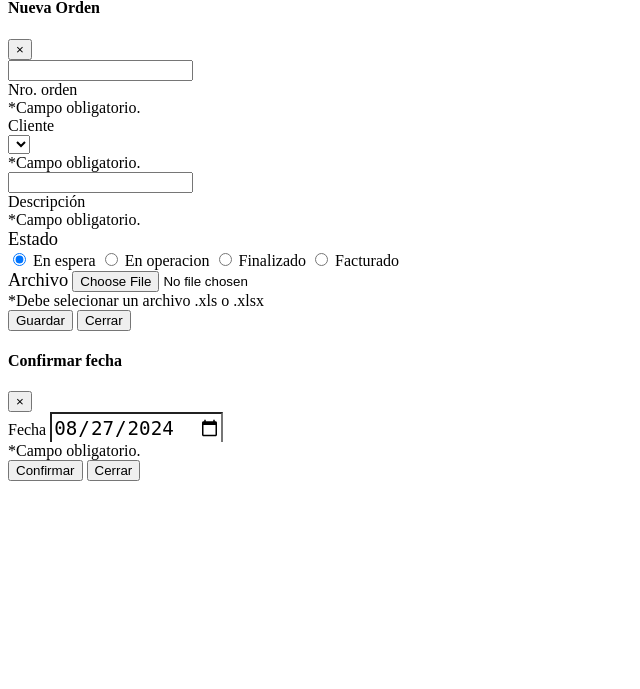
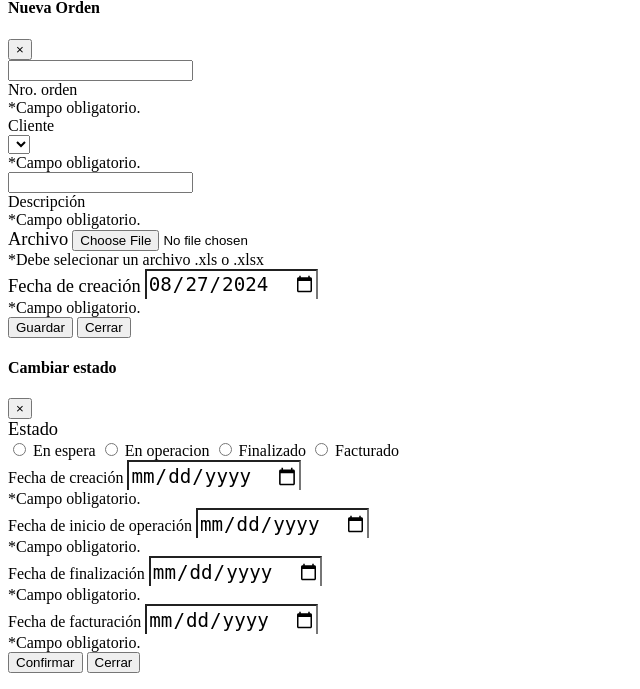
Before and after one commit to Jhonlz09/aistermcon, a PHP site: page /views/orden.php in a window 1280 px wide. Shown: the part 246-935 px from the top of the page, without its empty margins (0-640 px from the left). Before the commit the page ends 727 px from the top, so only its background shows below. Run offline with PHP 8.4, Linux system fonts and the light colour scheme; the visitor is signed in with stand-in values (Sample User, id 1); lists and menus that the app fills with data are empty.

Commit message:
Modulo de orden cambios en el ordenamiento

```diff
--- a/EXCEL/xls_informe_orden.php
+++ b/EXCEL/xls_informe_orden.php
@@ -195,11 +195,10 @@ $sheet->getStyle('F8')->getAlignment()->setWrapText(true); // Add this line to a
 $sheet->getStyle('F8:F10')->getBorders()->getAllBorders()->setBorderStyle(Border::BORDER_THICK);
 $sheet->getStyle('F8')->getFill()->setFillType(Fill::FILL_SOLID)->getStartColor()->setARGB('FEA767');
 
-
 // Set the cell A11
 $row = 11; // Starting row for data
 
-foreach ($data_resumen as $resumen) {
+foreach ($data_resumen as $res) {
     $sheet->setCellValue('A' . $row, $res['codigo']);
     $sheet->setCellValue('B' . $row, $res['descripcion']);
     $sheet->setCellValue('C' . $row, $res['unidad']);
--- a/models/inicio.modelo.php
+++ b/models/inicio.modelo.php
@@ -8,7 +8,7 @@ class ModeloInicio
     {
         try {
             $l = Conexion::ConexionDB()->prepare("SELECT
-            COALESCE((SELECT COUNT(*) FROM tblinventario WHERE estado=true), 0) AS pro,
+            COALESCE((SELECT COUNT(*) FROM tblinventario WHERE estado=true AND fabricado=false), 0) AS pro,
             COALESCE((SELECT COUNT(*) FROM tblfactura f WHERE EXTRACT(YEAR FROM f.fecha) = :anio), 0) AS com,
             COUNT(*) AS mov,
             COALESCE((SELECT COUNT(*) FROM tblorden o WHERE o.estado=true AND EXTRACT(YEAR FROM o.fecha) = :anio AND o.estado_obra=1), 0) AS ope
--- a/utils/plantilla.php
+++ b/utils/plantilla.php
@@ -1579,7 +1579,7 @@
                         audio.onended = function() {
                             if (barras) {
                                 inputBarras.disabled = false;
-                                // inputBarras.focus();
+                                inputBarras.focus();
                             }
                             $(inputBarras).val("");
                         };
@@ -1619,7 +1619,7 @@
                         audio.onended = function() {
                             if (barras) {
                                 inputBarras.disabled = false;
-                                // inputBarras.focus();
+                                inputBarras.focus();
                             }
                             $(inputBarras).val("");
                         };
--- a/views/inventario.php
+++ b/views/inventario.php
@@ -39,8 +39,6 @@
                                             </label>
                                         </div>
                                     </h3>
-
-
                                     <!-- <label class="switch-2">
                                         <input class="switch__input" type="checkbox" name="1" value="1" onkeydown="toggleWithEnter(event, this)"> -->
                                     <!-- <svg class="switch__check" viewBox="0 0 16 16" width="16px" height="16px">
@@ -127,7 +125,7 @@
                                 </div>
                                 <div class="col-sm-6">
                                     <div class="input-data s1">
-                                        <input type="text" id="stock" maxlength="10" inputmode="numeric" autocomplete="off" class="input-nuevo" onpaste="validarPegado(this, event)" onkeydown="validarTecla(event,this)" oninput="validarNumber(this,/[^0-9]/g)" required>
+                                        <input type="text" id="stock" maxlength="10" inputmode="numeric" autocomplete="off" class="input-nuevo" onpaste="validarPegado(this, event)" onkeydown="validarTecla(event,this)" oninput="validarNumber(this,/[^0-9.]/g)" required>
                                         <label class="label"><i class="fa-solid fa-boxes-stacked"></i> Cantidad</label>
                                         <div class="invalid-feedback">*Campo obligatorio.</div>
                                     </div>
--- a/views/orden.php
+++ b/views/orden.php
@@ -121,30 +121,22 @@
                                         <div class="invalid-feedback">*Campo obligatorio.</div>
                                     </div>
                                 </div>
-                                <div class="col-md-12 mb-4">
-                                    <label class="combo" style="font-size: 1.15rem;"><i class="fa-solid fa-chart-candlestick"></i></i> Estado</label>
-                                    <div class="btn-group btn-group-toggle" data-toggle="buttons">
-                                        <label style="border-left-width: 1px;" class="btn txt-ellipsis">
-                                            <input type="radio" value="0" name="options" id="option_a1" autocomplete="off" checked> <i class="fas fa-clock"></i> En espera
-                                        </label>
-                                        <label for="option_a2" class="btn txt-ellipsis">
-                                            <input type="radio" value="1" name="options" id="option_a2" autocomplete="off"><i class="fas fa-person-digging"></i> En operacion
-                                        </label>
-                                        <label for="option_a3" class="btn txt-ellipsis">
-                                            <input type="radio" value="2" name="options" id="option_a3" autocomplete="off"> <i class="fas fa-check-to-slot"></i> Finalizado
-                                        </label>
-                                        <label for="option_a4" style="border-right-width: 1px;" class="btn txt-ellipsis">
-                                            <input type="radio" value="3" name="options" id="option_a4" autocomplete="off"> <i class="fa-solid fa-money-check-dollar"></i> Facturado
-                                        </label>
-                                    </div>
-                                </div>
-                                <div class="col-md-12 mb-2">
+                            </div>
+
+                            <div class="row">
+                                <div class="col mb-2">
                                     <label class="combo" style="font-size: 1.15rem;"><i class="fa-solid fa-file-pdf"></i> Archivo</label>
                                     <input type="file" name="fileOrden" id="fileOrden" class="form-control" accept=".pdf">
                                     <div class="ten no-margin">*Debe selecionar un archivo .xls o .xlsx</div>
                                 </div>
+                                <div class="col-md-6 mb-2" id="div_fecha_new">
+                                    <label class="combo" style="line-height:1.2;font-size: 1.15rem;" for="fecha_">
+                                        <i class="fas fa-calendar"></i> Fecha de creación</label>
+                                    <input id="fecha_new" type="date" autocomplete="off" value="<?php echo date('Y-m-d'); ?>" style="height:30px;font-size:1.2rem;border-bottom: 2px solid var(--select-border-bottom);" class="form-control form-control-sm" required>
+                                    <div class="invalid-feedback">*Campo obligatorio.</div>
+                                </div>
+                            </div>
 
-                            </div>
                         </div>
                     </div>
                 </div>
@@ -161,29 +153,64 @@
 
 <!-- Modal Date-->
 <div class="modal fade" id="modal-date">
-    <div class="modal-dialog modal-sm">
+    <div class="modal-dialog modal-lg">
         <div class="modal-content">
-            <div class="modal-header bg-gradient-green">
-                <h4 class="modal-title title-nuevo"><i class="fas fa-calendar-check"></i> Confirmar fecha</h4>
+            <div class="modal-header bg-gradient-light">
+                <h4 class="modal-title title-nuevo"><i class="fas fa-calendar-check"></i> Cambiar estado</h4>
                 <button type="button" class="close" data-dismiss="modal" aria-label="Close">
                     <span aria-hidden="true">&times;</span>
                 </button>
             </div>
             <form id="formDate" class="needs-validation" autocomplete="off" novalidate>
                 <div class="modal-body">
-                    <div id="" class="col-sm-4">
+                    <div class="col-md-12 mb-4">
+                        <label class="combo" style="font-size: 1.15rem;"><i class="fa-solid fa-chart-candlestick"></i></i> Estado</label>
+                        <div class="btn-group btn-group-toggle" data-toggle="buttons">
+                            <label style="border-left-width: 1px;" class="btn txt-ellipsis">
+                                <input type="radio" value="0" name="options" id="option_a1" autocomplete="off"> <i class="fas fa-clock"></i> En espera
+                            </label>
+                            <label for="option_a2" class="btn txt-ellipsis">
+                                <input type="radio" value="1" name="options" id="option_a2" autocomplete="off"><i class="fas fa-person-digging"></i> En operacion
+                            </label>
+                            <label for="option_a3" class="btn txt-ellipsis">
+                                <input type="radio" value="2" name="options" id="option_a3" autocomplete="off"> <i class="fas fa-check-to-slot"></i> Finalizado
+                            </label>
+                            <label for="option_a4" style="border-right-width: 1px;" class="btn txt-ellipsis">
+                                <input type="radio" value="3" name="options" id="option_a4" autocomplete="off"> <i class="fa-solid fa-money-check-dollar"></i> Facturado
+                            </label>
+                        </div>
+                    </div>
+                    <div class="col-md-12">
                         <input type="hidden" id="inp_estado" value="">
                         <input type="hidden" id="id_orden_" value="">
-                        <div class="form-group mb-0">
+                        <div id="div_fecha_cre" class="form-group mb-2">
                             <label class="col-form-label combo" for="fecha">
-                                <i class="fas fa-calendar"></i> Fecha</label>
-                            <input id="fecha_estado" type="date" autocomplete="off" value="<?php echo date('Y-m-d'); ?>" style="height:30px;font-size:1.2rem;border-bottom: 2px solid var(--select-border-bottom);" class="form-control form-control-sm" required>
+                                <i class="fas fa-calendar"></i> Fecha de creación</label>
+                            <input id="fecha_cre" type="date" autocomplete="off" value="" style="height:30px;font-size:1.2rem;border-bottom: 2px solid var(--select-border-bottom);" class="form-control form-control-sm" required>
+                            <div class="invalid-feedback">*Campo obligatorio.</div>
+                        </div>
+                        <div id="div_fecha_ini" class="form-group mb-2">
+                            <label class="col-form-label combo" for="fecha">
+                                <i class="fas fa-calendar"></i> Fecha de inicio de operación</label>
+                            <input id="fecha_ini" type="date" autocomplete="off" value="" style="height:30px;font-size:1.2rem;border-bottom: 2px solid var(--select-border-bottom);" class="form-control form-control-sm" required>
+                            <div class="invalid-feedback">*Campo obligatorio.</div>
+                        </div>
+                        <div id="div_fecha_fin" class="form-group mb-2">
+                            <label class="col-form-label combo" for="fecha">
+                                <i class="fas fa-calendar"></i> Fecha de finalización</label>
+                            <input id="fecha_fin" type="date" autocomplete="off" value="" style="height:30px;font-size:1.2rem;border-bottom: 2px solid var(--select-border-bottom);" class="form-control form-control-sm" required>
+                            <div class="invalid-feedback">*Campo obligatorio.</div>
+                        </div>
+                        <div id="div_fecha_fac" class="form-group mb-2">
+                            <label class="col-form-label combo" for="fecha">
+                                <i class="fas fa-calendar"></i> Fecha de facturación</label>
+                            <input id="fecha_fac" type="date" autocomplete="off" value="" style="height:30px;font-size:1.2rem;border-bottom: 2px solid var(--select-border-bottom);" class="form-control form-control-sm" required>
                             <div class="invalid-feedback">*Campo obligatorio.</div>
                         </div>
                     </div>
                 </div>
                 <div class="modal-footer justify-content-between">
-                    <button type="submit" id="btnConfirmar" class="btn bg-gradient-green"><i class="fas fa-circle-check"></i><span class="button-text"> Confirmar</span></button>
+                    <button type="submit" id="btnConfirmar" class="btn bg-gradient-light"><i class="fas fa-circle-check"></i><span class="button-text"> Confirmar</span></button>
                     <button type="button" class="btn btn-primary" data-dismiss="modal"><i class="fas fa-right-from-bracket"></i> Cerrar</button>
                 </div>
             </form>
@@ -208,12 +235,13 @@
         "responsive": true,
         "dom": '<"row"<"col-sm-6 select-filter"><"col-sm-6"p>>t',
         "lengthChange": false,
-        "ordering": false,
+        "ordering": true,
         "autoWidth": false,
         columnDefs: [{
+                // "orderable": false,
                 targets: 0,
-                data: "acciones",
-                className: "text-center",
+                data: null,
+                // className: "text-center",
                 render: function(data, type, row, meta) {
                     if (type === 'display') {
                         return meta.row + 1; // Devuelve el número de fila + 1
@@ -222,8 +250,25 @@
                 }
             },
             {
+                targets: 1,
+                "orderable": true,
+            },
+            {
+                targets: 2,
+                "orderable": false,
+            },
+            {
+                targets: 3,
+                "orderable": false,
+            },
+            {
+                targets: 3,
+                "orderable": false,
+            },
+            {
                 targets: 4,
                 className: "text-center",
+                "orderable": false,
                 render: function(data, type, row, full, meta) {
                     let estado = row.estado_obra;
                     let fecha_cre = row.fecha;
@@ -250,6 +295,7 @@
             },
             {
                 targets: 5,
+                "orderable": false,
                 data: "acciones",
                 visible: mostrarCol ? true : false,
                 render: function(data, type, row, full, meta) {
@@ -265,13 +311,13 @@
                     let ruta = row.ruta;
                     let clase = estadoClases[estado];
                     // let btnEstado = estado === '0' ? '' : 'btnEstado';
-                    let data_modal = estado == '3' ? '' : "data-target='#modal-date' data-toggle='modal'"
+                    // let data_modal = estado == '3' ? '' : ""
                     return (
                         "<center style='white-space: nowrap;'>" +
                         (editar ?
                             " <button type='button' class='btn bg-gradient-warning btnEditar' data-target='#modal' data-toggle='modal'  title='Editar'>" +
                             " <i class='fa-solid fa-pencil'></i>" : "") +
-                        "</button> <button type='button' class='btn bg-gradient-" + clase + " btnEstado' " + data_modal + "   title='Estado'>" +
+                        "</button> <button type='button' class='btn bg-gradient-" + clase + " btnEstado' data-target='#modal-date' data-toggle='modal'   title='Estado'>" +
                         " <i class='fas fa-shuffle'></i>" +
                         "</button>" +
                         (eliminar ?
@@ -279,10 +325,10 @@
                             " <i class='fa fa-trash'></i>" +
                             "</button>" : "") +
                         (ruta !== '' ?
-                            " <a href='/aistermcon/utils/download.php?file=" + encodeURIComponent(ruta) + "' target='_blank' style='font-size:1.4rem;padding:3px 8px' class='btn btnDescargar' title='Descargar'>" +
+                            " <a href='/aistermcon/utils/download.php?file=" + encodeURIComponent(ruta) + "' target='_blank' style='font-size:1.4rem;padding:3px 4px' class='btn btnDescargar' title='Descargar'>" +
                             " <i class='fas fa-file-pdf'></i>" +
                             "</a>" :
-                            " <span style='font-size:1.4rem;padding:3px 8px;cursor:not-allowed; color:darkgrey' class='btn' >" +
+                            " <span style='font-size:1.4rem;padding:3px 4px;cursor:not-allowed; color:darkgrey' class='btn' >" +
                             " <i class='fas fa-file-slash'></i>" +
                             "</span>") +
                         " </center>"
@@ -340,15 +386,20 @@
 
         const inp_estado = document.getElementById('inp_estado'),
             id_orden_ = document.getElementById('id_orden_'),
-            fecha_estado = document.getElementById('fecha_estado'),
+            fecha_new = document.getElementById('fecha_new'),
             btnConfirmar = document.getElementById('btnConfirmar');
 
         // const fechas_estados = document.getElementById('fechas_estados'),
-        // const fecha_cre = document.getElementById('fecha_cre'),
-        //     fecha_ini = document.getElementById('fecha_ini'),
-        //     fecha_fin = document.getElementById('fecha_fin'),
-        //     fecha_fac = document.getElementById('fecha_fac');
+        const fecha_cre = document.getElementById('fecha_cre'),
+            fecha_ini = document.getElementById('fecha_ini'),
+            fecha_fin = document.getElementById('fecha_fin'),
+            fecha_fac = document.getElementById('fecha_fac');
 
+        const div_fecha_new = document.getElementById('div_fecha_new')
+            div_fecha_cre = document.getElementById('div_fecha_cre'),
+            div_fecha_ini = document.getElementById('div_fecha_ini'),
+            div_fecha_fin = document.getElementById('div_fecha_fin'),
+            div_fecha_fac = document.getElementById('div_fecha_fac');
 
         const id = document.getElementById('id'),
             nombre = document.getElementById('nombre'),
@@ -410,15 +461,36 @@
             estilosSelect2(this, 'lblCO')
         });
 
+
+
+        radios.forEach(radio => {
+            radio.addEventListener('change', function() {
+                let estado = {
+                    0: div_fecha_cre,
+                    1: div_fecha_ini,
+                    2: div_fecha_fin,
+                    3: div_fecha_fac
+                };
+
+                estado[this.value].style.display = '';
+
+                Object.values(estado).forEach((e, i) => {
+                    if (i != this.value) {
+                        e.style.display = 'none';
+                    }
+                });
+            });
+        });
+
         if (btnNuevo) {
             btnNuevo.addEventListener('click', () => {
                 accion = 1;
-                radios[0].click();
-                // fechas_estados.style.display = 'none';
+                div_fecha_new.style.display = '';
                 cambiarModal(span, ' Nueva Orden', icon, 'fa-ticket', elements, 'bg-gradient-blue', 'bg-gradient-green', modal, 'modal-new', 'modal-change')
                 select.forEach(function(s) {
                     s.classList.remove('select2-warning');
                     s.classList.add('select2-success');
+
                 });
                 form.reset();
                 form.classList.remove('was-validated');
@@ -453,12 +525,12 @@
             let row = obtenerFila(this, tabla);
             accion = 2;
             // fechas_estados.style.display = '';
+            div_fecha_new.style.display = 'none';
             cambiarModal(span, ' Editar Orden', icon, 'fa-pen-to-square', elements, 'bg-gradient-green', 'bg-gradient-blue', modal, 'modal-change', 'modal-new')
             id.value = row["id"];
             nombre.value = row["descripcion"];
             // fecha_cre.value = convertirFecha(row["fecha"]);
             orden_nro.value = row["nombre"];
-            radios[row["estado_obra"]].click();
             fileInput.value = '';
 
             setChange(cboClienteOrden, row["id_cliente"]);
@@ -469,46 +541,59 @@
         $('#tblOrden tbody').on('click', '.btnEstado', function() {
             let row = obtenerFila(this, tabla);
             accion = 5;
-            const estados = {
-                0: 1,
-                1: 2,
-                2: 3,
-                3: 0
-            };
-            const estado = estados[row["estado_obra"]];
-            if (estado === 0) {
-                let src = new FormData();
-                src.append('accion', accion);
-                src.append('id', row["id"]);
-                src.append('estado', estado);
-                src.append('fecha', convertirFecha(row["fecha"]));
-                confirmarAccion(src, 'orden', tabla, '', function(r) {
-                    if (r) {
+            // const estados = {
+            //     0: 1,
+            //     1: 2,
+            //     2: 3,
+            //     3: 0
+            // };
 
-                    }
-                }, 800);
-            } else {
-                inp_estado.value = estado;
-                id_orden_.value = row["id"];
-            }
+
+            id_orden_.value = row["id"];
+            radios[row["estado_obra"]].click();
+            fecha_cre.value = convertirFecha(row["fecha"]);
+            fecha_ini.value = convertirFecha(row["fecha_ini"]);
+            fecha_fin.value = convertirFecha(row["fecha_fin"]);
+            fecha_fac.value = convertirFecha(row["fecha_fac"]);
+
+            // const estado = estados[row["estado_obra"]];
+
+            // if (estado === 0) {
+            //     let src = new FormData();
+            //     src.append('accion', accion);
+            //     src.append('id', row["id"]);
+            //     src.append('estado', estado);
+            //     src.append('fecha', convertirFecha(row["fecha"]));
+            //     confirmarAccion(src, 'orden', tabla, '', function(r) {
+            //         if (r) {
+
+            //         }
+            //     }, 800);
+            // } else {
+            //     inp_estado.value = estado;
+            //     id_orden_.value = row["id"];
+            // }
         });
 
-        $(modal).on("shown.bs.modal", () => {
-            nombre.focus();
-        });
+        // $(modal).on("shown.bs.modal", () => {
+        //     nombre.focus();
+        // });
 
         formDate.addEventListener("submit", function(e) {
             e.preventDefault();
+            let estado_obra = radios[0].checked ? 0 : radios[1].checked ? 1 : radios[2].checked ? 2 : 3;
+            const fecha_estado = estado_obra === 0 ? fecha_cre : estado_obra === 1 ? fecha_ini : estado_obra === 2 ? fecha_fin : fecha_fac;
 
-            if (!this.checkValidity()) {
+            if (!fecha_estado.checkValidity()) {
                 this.classList.add('was-validated');
                 return;
             }
+
             // const estado = !(row["obra_estado"]);
             let src = new FormData();
             src.append('accion', accion);
             src.append('id', id_orden_.value);
-            src.append('estado', inp_estado.value);
+            src.append('estado', estado_obra);
             src.append('fecha', fecha_estado.value);
             confirmarAccion(src, 'orden', tabla, modal_date, function(r) {
                 if (r) {
@@ -568,17 +653,18 @@
             const nom = nombre.value.trim().toUpperCase(),
                 ord = orden_nro.value,
                 id_cli = cboClienteOrden.value,
-                cli_name = cboClienteOrden.selectedIndex > 0 ? cboClienteOrden.options[cboClienteOrden.selectedIndex].text : '';
+                cli_name = cboClienteOrden.selectedIndex > 0 ? cboClienteOrden.options[cboClienteOrden.selectedIndex].text : '',
+                fecha_act = fecha_new.value;
 
 
             id_e = id.value;
-            let selectedEstado;
+            // let selectedEstado;
 
-            radios.forEach(radio => {
-                if (radio.checked) {
-                    selectedEstado = radio.value;
-                }
-            });
+            // radios.forEach(radio => {
+            //     if (radio.checked) {
+            //         selectedEstado = radio.value;
+            //     }
+            // });
 
             let datos = new FormData();
             datos.append('id', id_e);
@@ -586,7 +672,8 @@
             datos.append('id_cliente', id_cli);
             datos.append('orden', ord);
             datos.append('cliente', cli_name)
-            datos.append('estado', selectedEstado);
+            datos.append('fecha', fecha_act);
+            // datos.append('estado', selectedEstado);
             datos.append('accion', accion);
 
             return datos;
```
Also changed, not shown: assets/css/estilos.css (+16 -2 lines), controllers/orden.controlador.php (+5 -4 lines), models/orden.modelo.php (+10 -13 lines), models/registro.modelo.php (+21 -12 lines), utils/modules/navbar.php (+1 -7 lines), utils/modules/sidebar.php (+31 -31 lines), assets/plugins/datatables-bs4/css/dataTables.bootstrap4.min.css.
